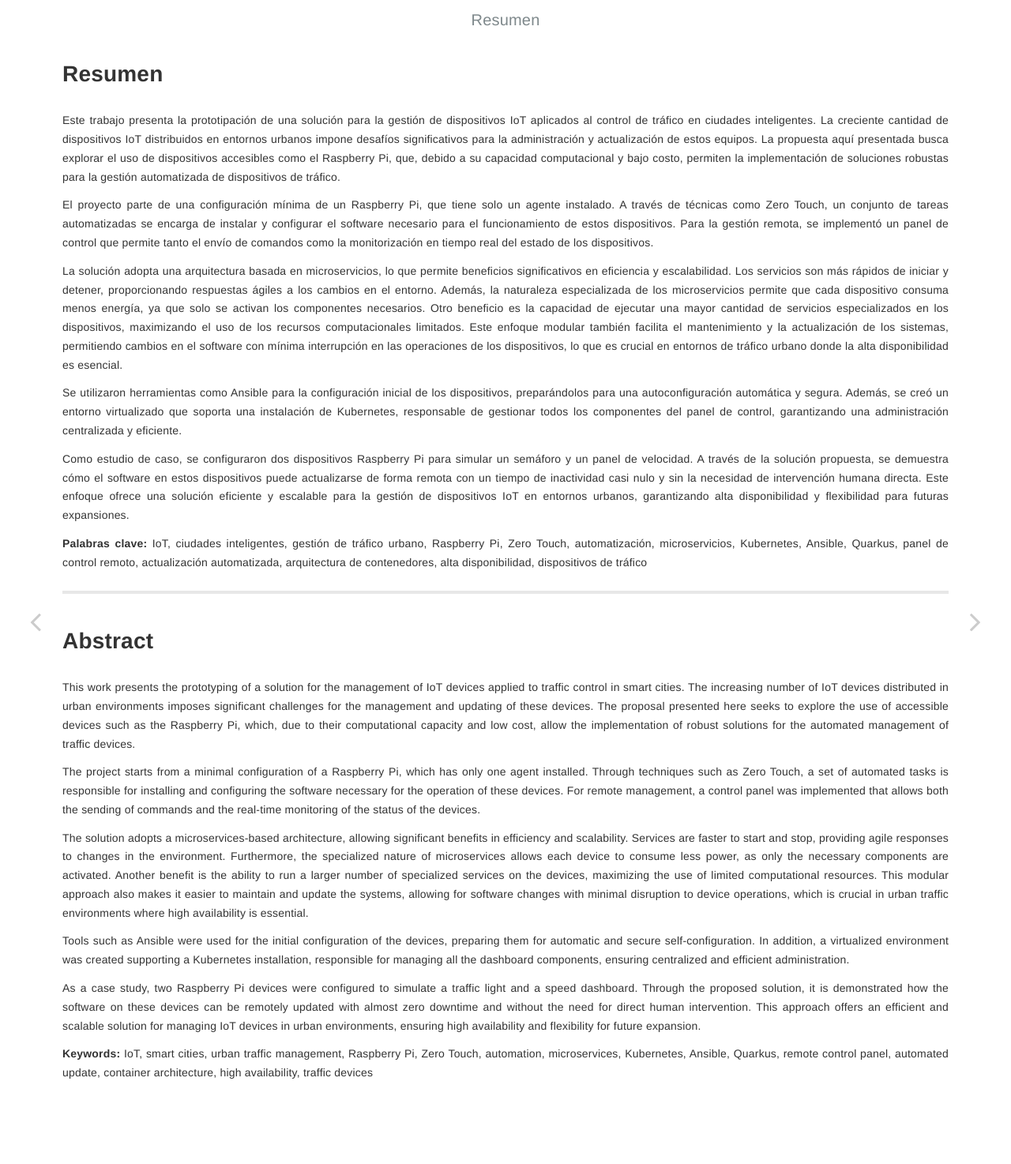
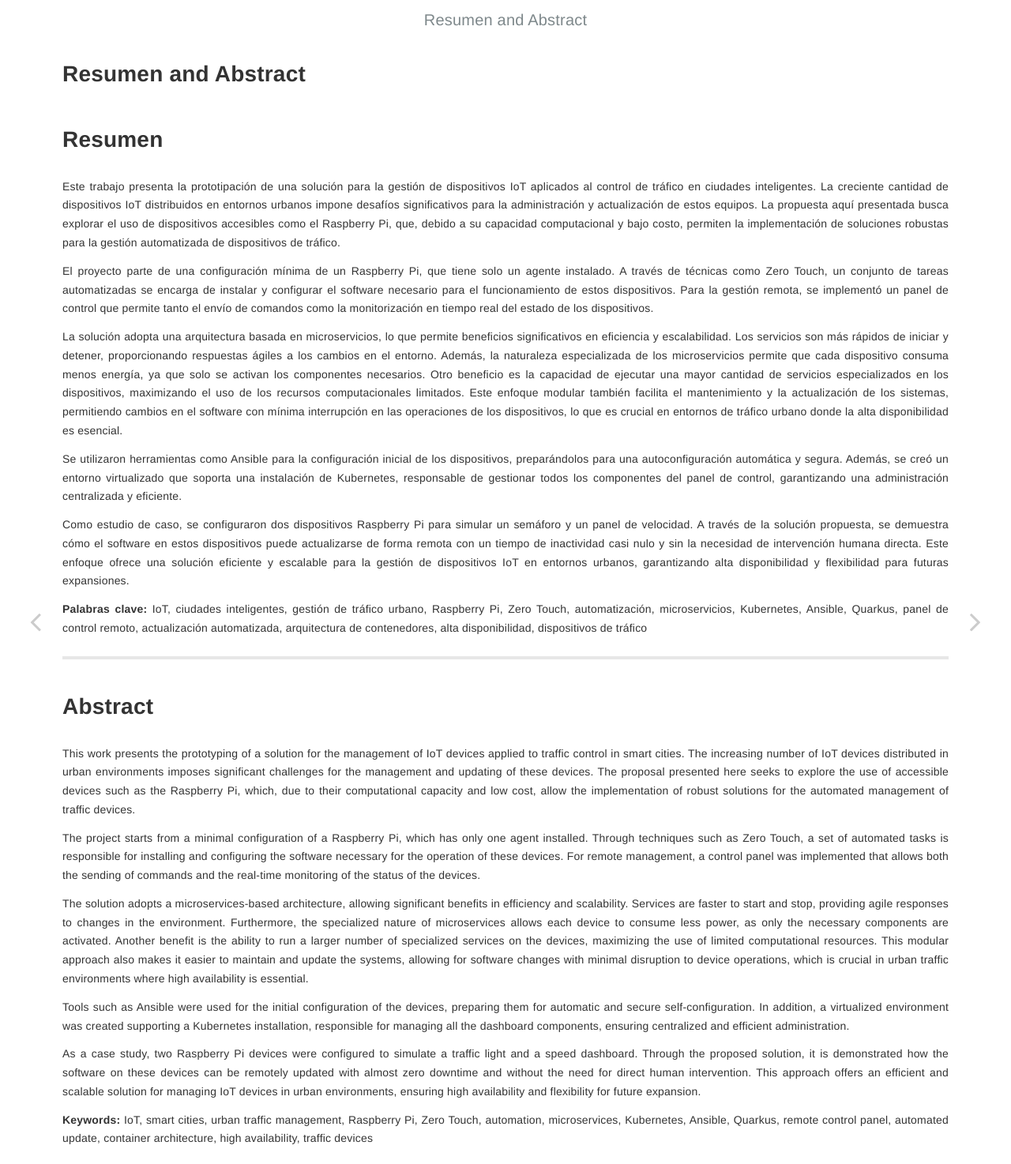
Before and after one commit to upv-tfm-iot/documentation, a Jekyll site: the page built from _pages/1-summary.md, in a window 1280 px wide. Shown: the whole page at 79% size. Built offline with Jekyll 4.4.1, drawn with Linux system fonts in a browser that asks for light colours.

Commit message:
update project

```diff
--- a/_pages/1-summary.md
+++ b/_pages/1-summary.md
@@ -1,10 +1,12 @@
 ---
-title: Resumen
+title: Resumen and Abstract
 author: Da Silva Sales, Marcelo Daniel
 date: 2024-10-19
 category: Jekyll
 layout: post
 ---
+
+# Resumen
 
 Este trabajo presenta la prototipación de una solución para la gestión de dispositivos IoT aplicados al control de tráfico en ciudades inteligentes. La creciente cantidad de dispositivos IoT distribuidos en entornos urbanos impone desafíos significativos para la administración y actualización de estos equipos. La propuesta aquí presentada busca explorar el uso de dispositivos accesibles como el Raspberry Pi, que, debido a su capacidad computacional y bajo costo, permiten la implementación de soluciones robustas para la gestión automatizada de dispositivos de tráfico.
 
```
